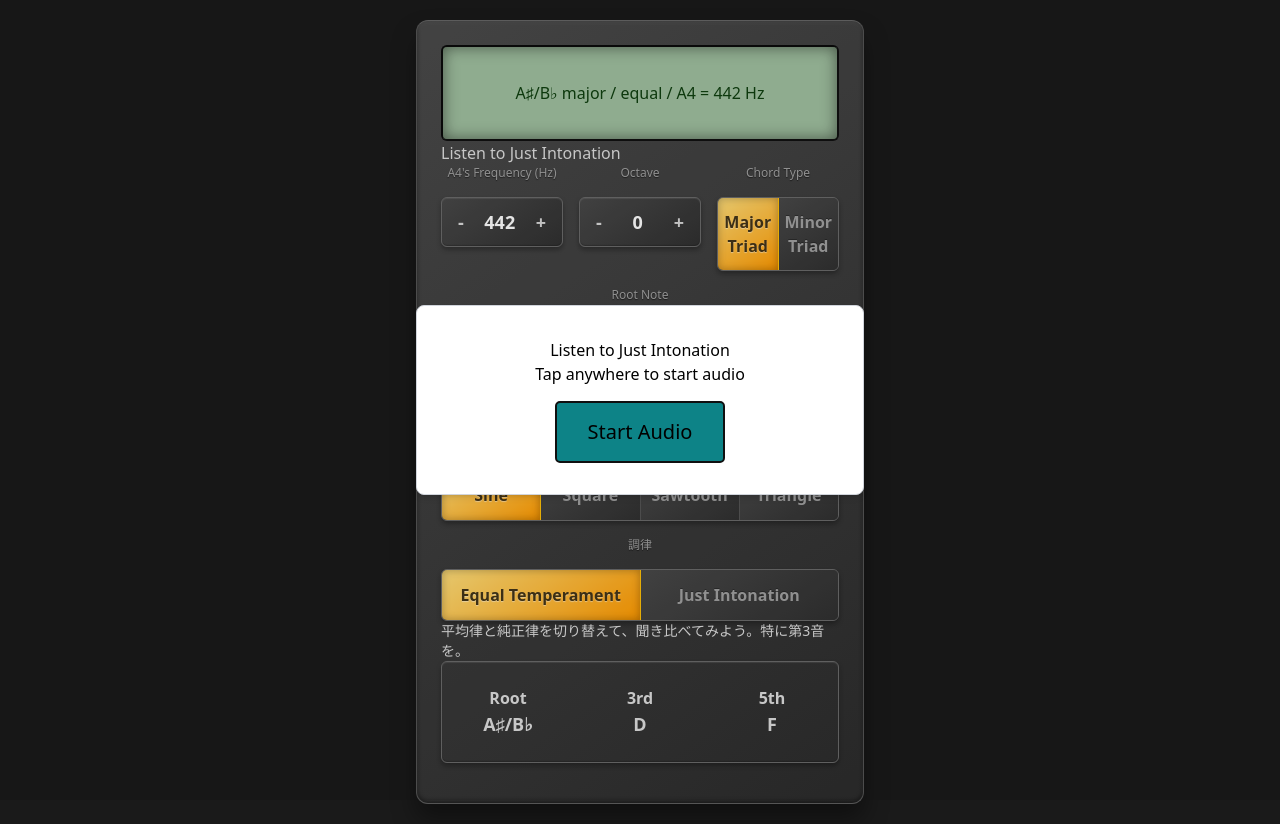
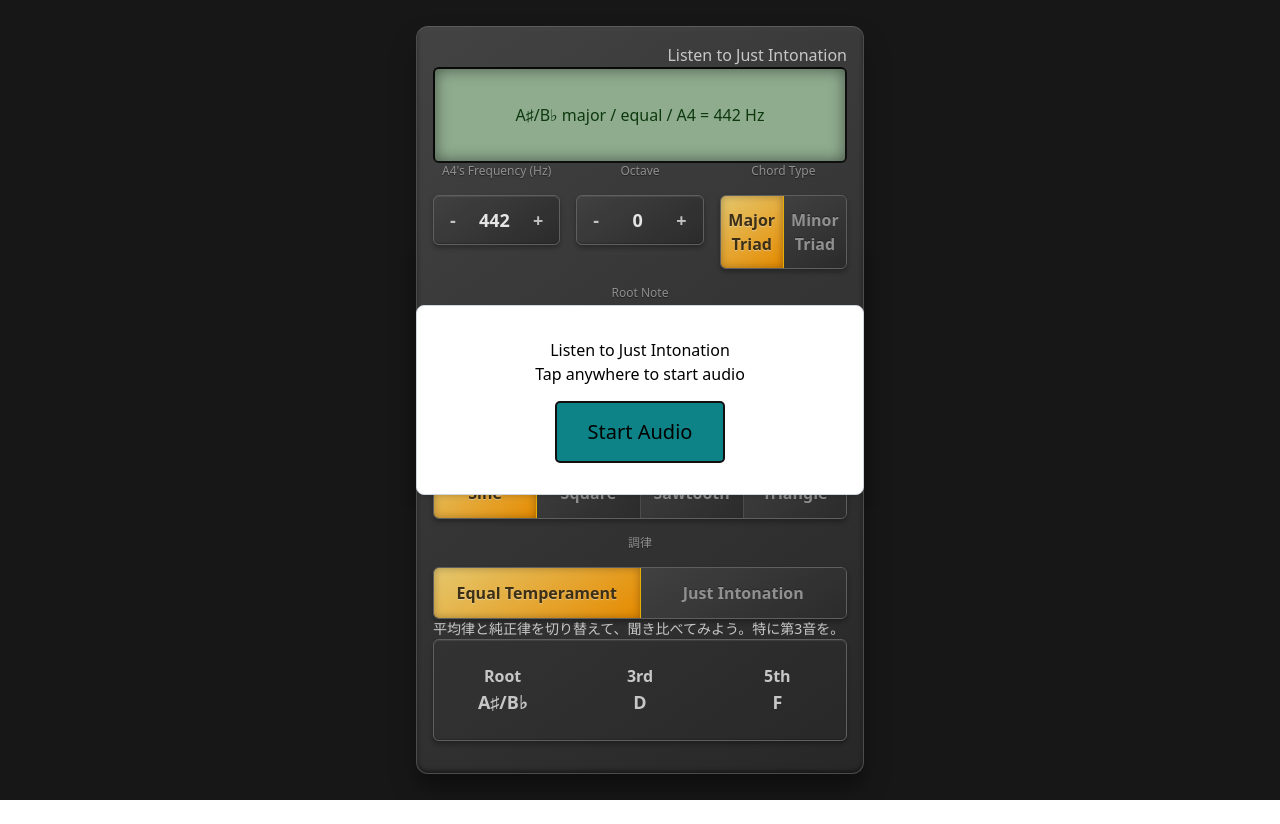
Before and after one commit to Nyoho/just-intonation, a React (Vite) app: page / in a window 1280 px wide. After the commit the page ends 800 px from the top, so only its background shows below. Built offline with nearby package versions, Linux system fonts and the light colour scheme.

Commit message:
Styling and move position of title

```diff
--- a/src/App.tsx
+++ b/src/App.tsx
@@ -287,9 +287,9 @@ export default function App() {
   }, [aFrequency, selectedPitch, chordType, mode, octave, waveform])
 
   return (
-    <div className="flex justify-center items-center min-h-screen bg-[#1a1a1a] p-5 box-border font-sans">
+    <div className="flex justify-center items-center min-h-screen bg-[#1a1a1a] box-border font-sans">
       <div
-        className="rounded-xl p-6 w-full max-w-md"
+        className="rounded-xl p-4 w-full max-w-md"
         style={{
           color: '#ddd',
           backgroundImage: 'linear-gradient(145deg, #4a4a4a, #2c2c2c)',
@@ -317,9 +317,9 @@ export default function App() {
           </button>
         </dialog>
 
+        <h1 className="text-right">{t('title')}</h1>
         <LcdScreen displayText={`${selectedPitch} ${chordType} / ${mode} / A4 = ${aFrequency} Hz`} />
 
-        <h1>{t('title')}</h1>
         <div className="grid grid-cols-3 gap-4 mb-4">
           <NumericStepper
             value={aFrequency}
```
